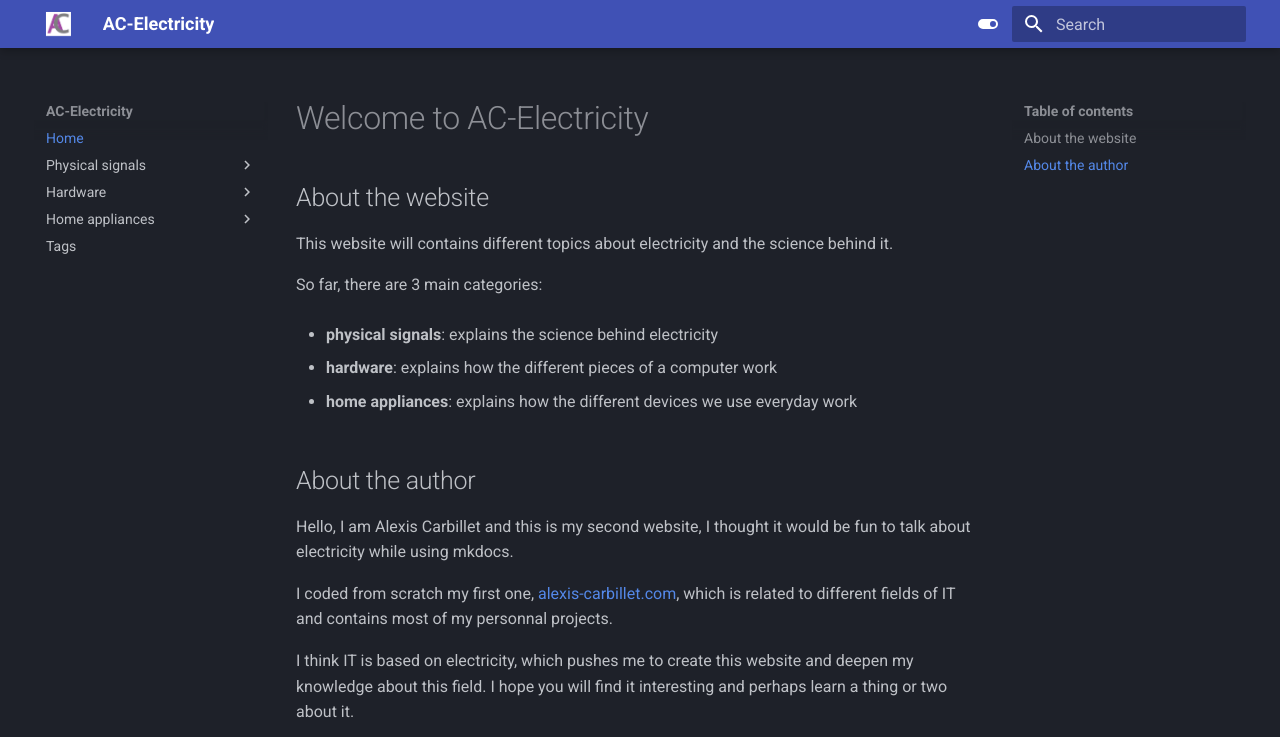
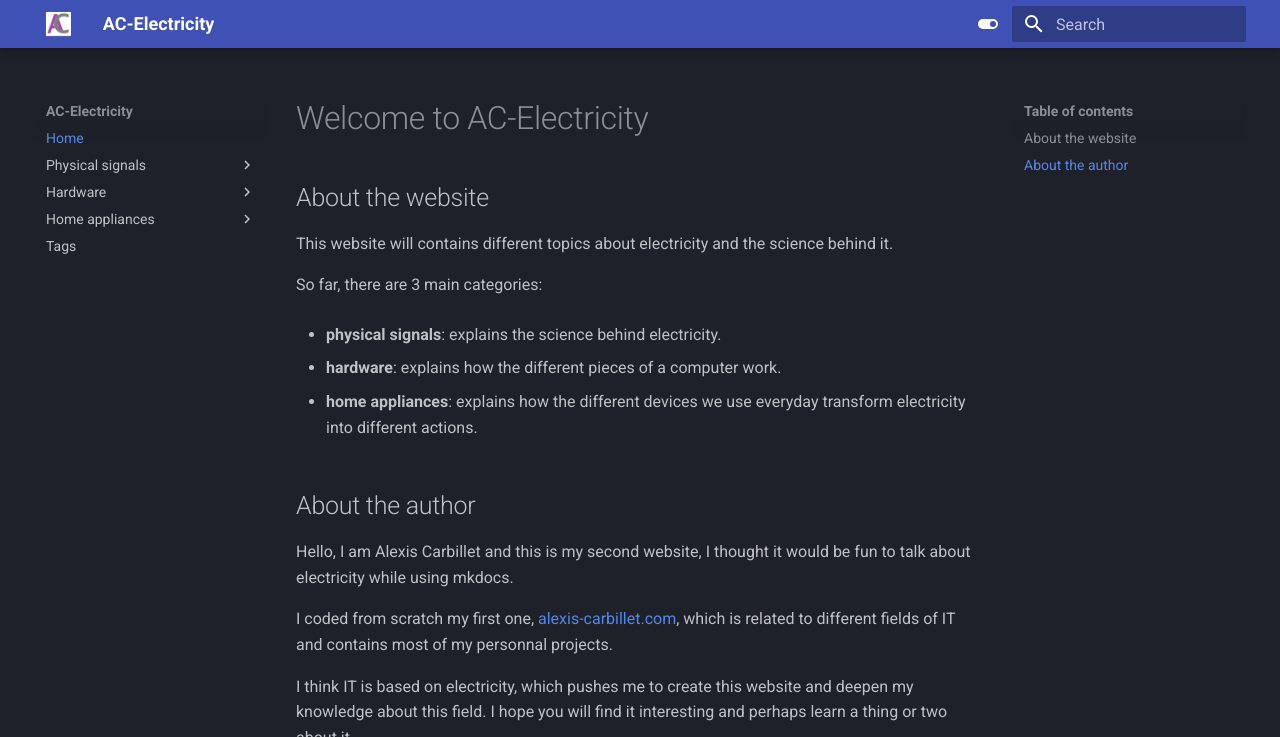
Before and after one commit to alexiscarbillet/ac-electricity, an MkDocs documentation site: the page built from docs/index.md, in a window 1280 px wide and 1188 px high, cut to the strip 0-737 px from the top of the window. Built offline with MkDocs 1.6.1 and Material for MkDocs 9.7.7, drawn with Linux system fonts in a browser that asks for light colours.

Commit message:
Update index.md

```diff
--- a/docs/index.md
+++ b/docs/index.md
@@ -6,11 +6,11 @@ This website will contains different topics about electricity and the science be
 
 So far, there are 3 main categories:
 
-- **physical signals**: explains the science behind electricity
+- **physical signals**: explains the science behind electricity.
 
-- **hardware**: explains how the different pieces of a computer work
+- **hardware**: explains how the different pieces of a computer work.
 
-- **home appliances**: explains how the different devices we use everyday work
+- **home appliances**: explains how the different devices we use everyday transform electricity into different actions.
 
 ## About the author
 
```
